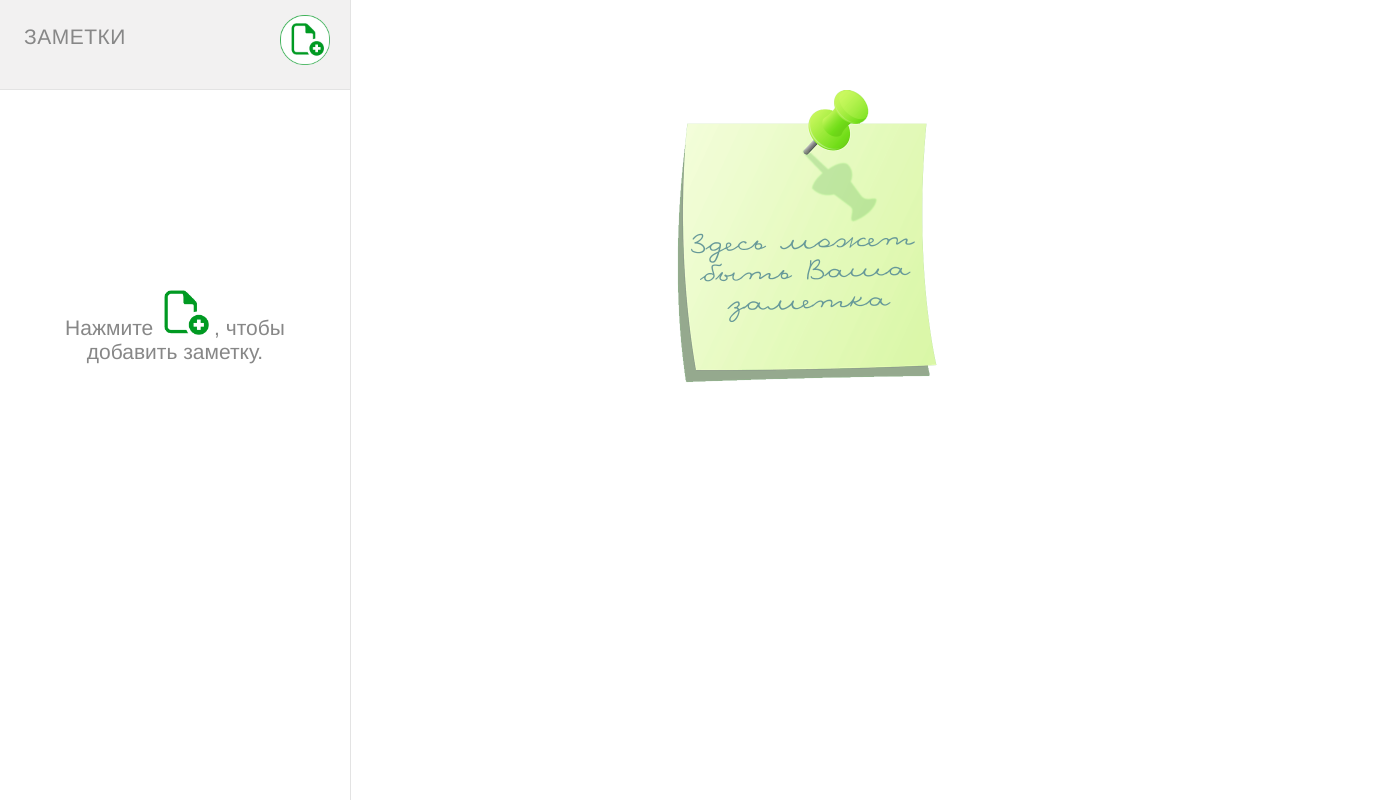
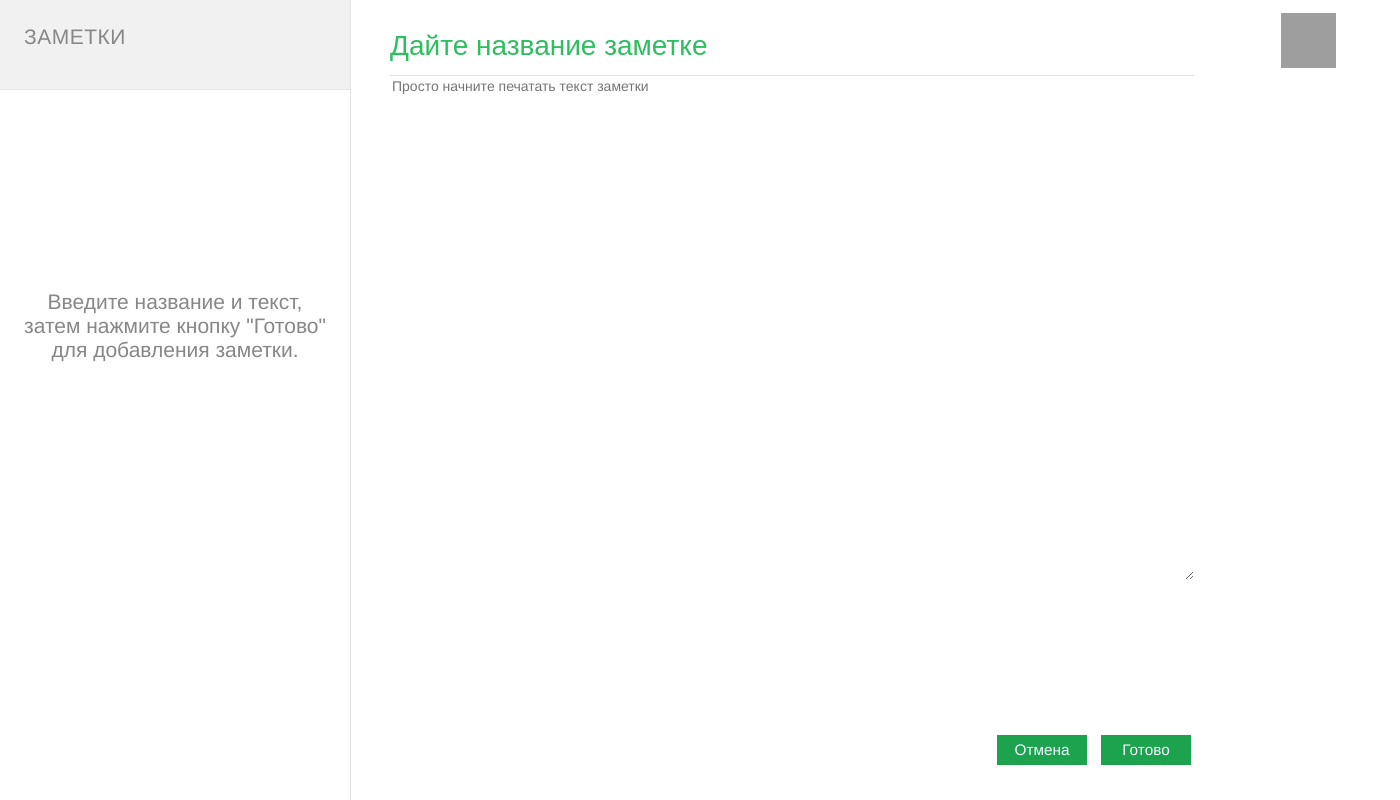
Before and after one commit to LizaZmievskaya/WebNotes, a PHP site: page /notes.php in a window 1400 px wide. Run offline with PHP 8.4, Linux system fonts and the light colour scheme; some libraries are stand-ins or nearby versions; grey boxes are pictures that could not be loaded.

Commit message:
third commit

```diff
--- a/notes/css/notes_style.css
+++ b/notes/css/notes_style.css
@@ -23,6 +23,10 @@ html, body{
     width: 50px;
     height: 50px;
 }
+#add:hover{
+    background-image: url(../img/add_hover.png);
+    cursor: pointer;
+}
 #delete{
     position: relative;
     top: 45px;
@@ -32,10 +36,6 @@ html, body{
     //background-size: cover;
     width: 60px;
     height: 60px;
-}
-#add:hover{
-    background-image: url(../img/add_hover.png);
-    cursor: pointer;
 }
 #notes {
     position: absolute;
@@ -91,7 +91,7 @@ html, body{
 }
 
 #new {
-    margin: 30px 300px;
+    margin: 30px 40px;
     font-size: 28px;
     font-weight: 300;
     color: #2dbe60;
@@ -104,11 +104,12 @@ html, body{
     top: 0;
     left: 0;
     font-family: sans-serif;
+    width: 800px;
 }
 
 #name {
     position: absolute;
-    margin: 30px 300px;
+    margin: 30px 40px;
     text-rendering: auto;
     letter-spacing: normal;
     word-spacing: normal;
@@ -134,7 +135,7 @@ html, body{
     border: none;
     outline: none;
     padding: 0;
-    width: 100%
+    width: 800px;
     font-family: sans-serif;
 }
 
@@ -145,48 +146,17 @@ html, body{
     height: 100%;
 }
 
-/*#type {
-    color: #c4c4c4;
-    position: absolute;
-    margin: 75px 300px;
-}*/
 
 #enter {
     font-family: gotham, helvetica, arial, sans-serif;
     font-size: 14px;
     position: absolute;
-    margin: 75px 300px;
+    margin: 75px 40px;
     color: #383838;
-    /*word-wrap: break-word;
-    overflow-wrap: break-word;
-    -webkit-font-smoothing: antialiased;*/
     width: 800px;
     height: 500px;
     border: none;
     border-top: 1px solid #e3e3e3;
-
-    /*text-rendering: auto;
-    letter-spacing: normal;
-    word-spacing: normal;
-    text-transform: none;
-    text-indent: 0px;
-    text-shadow: none;
-    display: inline-block;
-    text-align: start;
-    font: 13.3333px Arial;
-    overflow: hidden;
-    text-overflow: ellipsis;
-    white-space: nowrap;
-    font-weight: 300;
-
-    margin-bottom: 0px;
-    cursor: auto;
-    -webkit-rtl-ordering: logical;
-    -webkit-user-select: text;
-    -webkit-appearance: textfield;
-    background: none;
-    outline: none;
-    padding: 0;*/
 }
 
 .button{
@@ -206,5 +176,35 @@ html, body{
 #btns {
     position: absolute;
     bottom: 30px;
-    right: 250px;
+    right: 170px;
 }
+
+
+.left_notes{
+    display: block;
+    cursor: pointer;
+    text-align: left;
+    color: #878787;
+    height: 120px;
+    padding: 20px;
+}
+
+.left_notes:hover{
+    color: #ffffff;
+    background-color: rgba(43,181,92,.9);
+    transition: opacity .1s ease-in-out;
+}
+
+#logout{
+    float: right;
+    text-align: center;
+    margin: 13px 30px;
+    background-image: url(../img/logout.png);
+    background-size: cover;
+    width: 55px;
+    height: 55px;
+}
+#logout:hover{
+    background-image: url(../img/logout_hover.png);
+    cursor: pointer;
+}
--- a/notes/js/effects.js
+++ b/notes/js/effects.js
@@ -1,13 +1,3 @@
-/*$(document).ready(function() {
-	$('#add').click(function() {
-		var $lefty = $('#notes');
-
-		$lefty.animate({
-			left: parseInt($lefty.css('left'),10) == 0 ? -$lefty.outerWidth() : 0
-		});
-	});
-});*/
-
 $(document).ready(function() {
 	$('#add').click(function() {
         $('#notes').animate({left: "-100%"});
@@ -34,13 +24,37 @@ $('#name').focus(function(){
     $('#new').css("display","none");
 });
 
-/*var count_click = 0;
-function Add(){
+
+function get_cookie ( cookie_name )
+{
+  var results = document.cookie.match ( '(^|;) ?' + cookie_name + '=([^;]*)(;|$)' );
+  if ( results )
+    return ( unescape ( results[2] ) );
+  else
+    return null;
+}
+var count_click = 0;
+//$(document).ready(
+    function Add() {
     count_click++;
     var parent = document.getElementById('scroll');
     var div = document.createElement('div');
+    //var a = get_cookie('name');
     div = parent.appendChild(div);
-    div.innerHTML = 'Hello World!';
+    //$.session.set('counter',0);
+    div.innerHTML = $('#enter').val();
     $(div).attr('id','note'+count_click);
     $(div).addClass('left_notes');
-}*/
+    $('#text').css("display","none");
+}//);
+
+/*$('#myForm').onsubmit(function(){
+    //e.preventDefault();
+    var form_data = $('#myForm').serializeArray;
+
+    $.ajax({
+      url: "notes.php",
+      type: "POST",
+      data: form_data
+    });
+});*/
--- a/notes/notes.php
+++ b/notes/notes.php
@@ -1,5 +1,7 @@
 <?php
     session_start();
+
+    //$_SESSION['counter']=0;
 
     $connect = mysql_connect('localhost','root','') or die(mysql_error());
     mysql_select_db('notes');
@@ -7,10 +9,26 @@
     if (isset($_POST['submit'])){
         $name = $_POST['note_name'];
         $content = $_POST['note_content'];
-
         $user_id = $_SESSION['user_id'];
 
-        mysql_query("UPDATE note SET name='$name', content='$content' WHERE id_users='$user_id'") or die(mysql_error());
+        //$_SESSION['counter']++;
+
+        //$user_id = $_COOKIE['user_id'];
+
+        setcookie('name',$name); //название заметки
+        setcookie('content',$content); //текст заметки
+        //$_COOKIE['name']=$name;
+        //$_COOKIE['content']=$content;
+
+        $_SESSION['name'] = $name;
+        $_SESSION['content'] = $content;
+
+        mysql_query("INSERT INTO note VALUES ('','$name','$content','$user_id')") or die(mysql_error());
+
+        //$counter = $_SESSION['counter'];
+        //echo $counter;
+
+        //echo("<script>$('note1').html('$name'.'/n'.'$content')</script>");
     }
 ?>
 
@@ -21,35 +39,33 @@
     <meta charset="UTF-8">
     <link rel="stylesheet" type="text/css" href="./css/notes_style.css">
     <script src="js/jquery-2.1.4.min.js"></script>
+    <script src="js/jquery.session.js"></script>
 
 </head>
 
 <body>
-    <div id="main">
-        <form method="post" action="notes.php">
+    <div id="notes">
+        <div id="title">
+            <div id="center">Заметки</div>
+            <!-- <div id="add"></div> -->
+        </div>
+        <div id="scroll">
+            <div id="text">Введите название и текст, затем нажмите кнопку "Готово" для добавления заметки.</div>
+        </div>
+    </div>
+
+    <div id="content">
+       <form method="post" action="notes.php" id="myForm" target="myIFR">
+           <div id="logout"></div>
             <div id="new">Дайте название заметке</div>
             <input name="note_name" id="name" type="text" role="presentation">
-            <!--<div id="type">Просто начните печатать текст заметки</div>
-            <input id="enter" type="text" role="presentation">-->
             <textarea name="note_content" id="enter" placeholder="Просто начните печатать текст заметки"></textarea>
             <div id="btns">
                 <input class="button" type="button" value="Отмена" id="cancel">
-                <input name="submit" class="button" type="submit" value="Готово" id="ready">
+                <input name="submit" class="button" type="submit" value="Готово" id="ready" onclick="Add()">
             </div>
         </form>
-    </div>
-    <div id="notes">
-        <div id="title">
-            <div id="center">Заметки</div>
-            <div id="add"></div>
-        </div>
-        <div id="scroll">
-            <div id="text">Нажмите <img id="add1" src="img/add1.png" height="45">,
-            чтобы добавить заметку.</div>
-        </div>
-    </div>
-    <div id="content">
-        <img id="stik" src="img/stiker.png">
+        <iframe name="myIFR" style="display: none"></iframe>
     </div>
 
 <script src="js/effects.js"></script>
```
Also changed, not shown: notes/index.php (+9 -2 lines).
